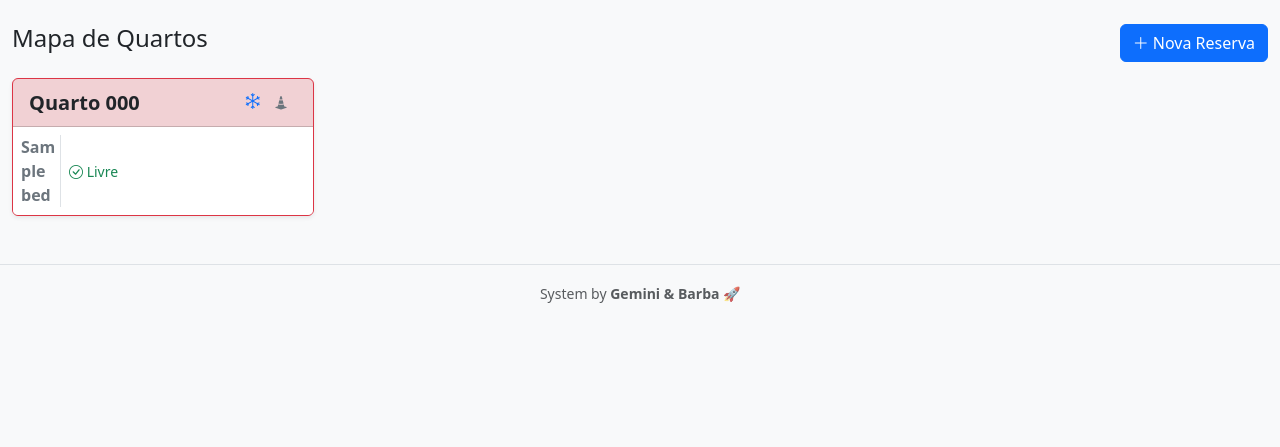
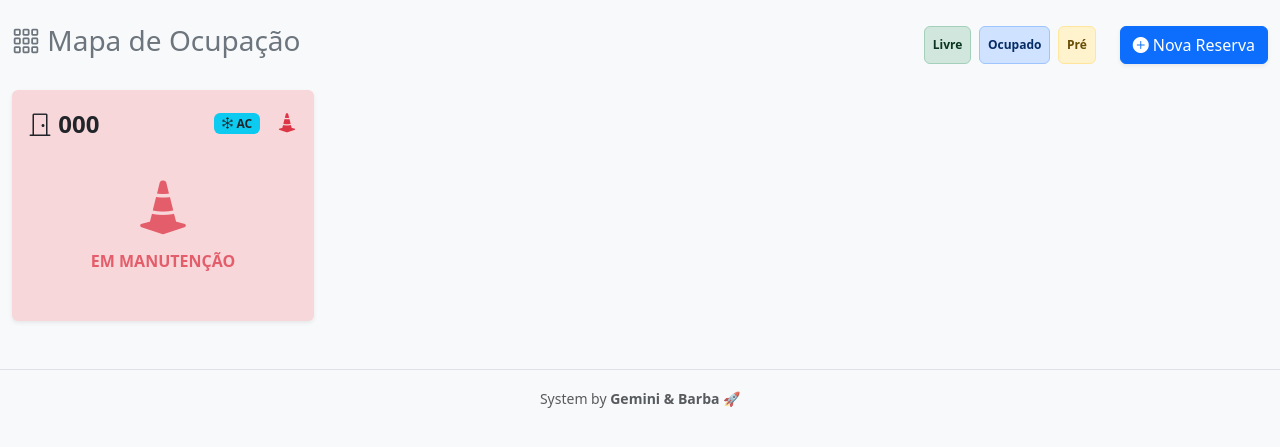
Before and after one commit to RodrigoRicardoAlves/tybis_hotelaria, a Django app: page / in a window 1280 px wide. Shown: the part 56-503 px from the top of the page. Run offline with Django 5.2, Linux system fonts and the light colour scheme; a user stored in the database is signed in; tables that the repository leaves empty hold one stand-in row (values such as "Sample post"); data that the repository does not hold is empty; some libraries are stand-ins or nearby versions.

Commit message:
mudança nas cores.

```diff
--- a/core/templates/core/dashboard.html
+++ b/core/templates/core/dashboard.html
@@ -1,40 +1,66 @@
 {% extends 'base.html' %}
 
 {% block content %}
-<div class="d-flex justify-content-between mb-3">
-    <h4>Mapa de Quartos</h4>
-    <button class="btn btn-primary" hx-get="{% url 'new_reservation_modal' %}" hx-target="#modal-content" data-bs-toggle="modal" data-bs-target="#mainModal">
-        <i class="bi bi-plus-lg"></i> Nova Reserva
-    </button>
+<div class="d-flex justify-content-between align-items-center mb-4">
+    <h3 class="text-secondary"><i class="bi bi-grid-3x3-gap"></i> Mapa de Ocupação</h3>
+
+    <div class="d-flex gap-2">
+        <span class="badge bg-success-subtle text-success-emphasis border border-success-subtle d-flex align-items-center">Livre</span>
+        <span class="badge bg-primary-subtle text-primary-emphasis border border-primary-subtle d-flex align-items-center">Ocupado</span>
+        <span class="badge bg-warning-subtle text-warning-emphasis border border-warning-subtle d-flex align-items-center">Pré</span>
+
+        <button class="btn btn-primary ms-3 shadow-sm" hx-get="{% url 'new_reservation_modal' %}" hx-target="#modal-content" data-bs-toggle="modal" data-bs-target="#mainModal">
+            <i class="bi bi-plus-circle-fill"></i> Nova Reserva
+        </button>
+    </div>
 </div>
 
 <div class="row g-3">
     {% for item in dashboard_data %}
     <div class="col-12 col-md-6 col-lg-4 col-xl-3">
-        <div class="card h-100 shadow-sm {% if item.room.is_maintenance %}border-danger bg-danger-subtle{% endif %}">
+        <div class="card h-100 shadow-sm border-0 {% if item.room.is_maintenance %}bg-danger-subtle{% else %}border-top border-4 border-primary{% endif %}">
 
-            <div class="card-header d-flex justify-content-between align-items-center">
-                <span class="fw-bold fs-5">Quarto {{ item.room.number }}</span>
-                <div>
+            <div class="card-header bg-transparent border-0 d-flex justify-content-between align-items-center pb-0 pt-3">
+                <span class="fw-bold fs-4 text-dark">
+                    <i class="bi bi-door-closed"></i> {{ item.room.number }}
+                </span>
+
+                <div class="d-flex gap-2 align-items-center">
                     {% if item.room.climate == 'AC' %}
-                        <i class="bi bi-snow text-primary" title="Ar Condicionado"></i>
+                        <span class="badge bg-info text-dark" title="Ar Condicionado"><i class="bi bi-snow"></i> AC</span>
                     {% else %}
-                        <i class="bi bi-fan" title="Ventilador"></i>
+                        <span class="badge bg-secondary" title="Ventilador"><i class="bi bi-fan"></i> Vent</span>
                     {% endif %}
 
-                    <button class="btn btn-sm btn-link text-secondary"
+                    {% if request.user.is_staff %}
+                    <button class="btn btn-sm btn-link text-secondary p-0 ms-2"
                             hx-post="{% url 'toggle_maintenance' item.room.id %}"
-                            hx-confirm="Travar/Destravar quarto para manutenção?">
-                        <i class="bi bi-cone-striped"></i>
+                            hx-confirm="Alterar status de manutenção do Quarto {{ item.room.number }}?"
+                            title="Manutenção">
+                        {% if item.room.is_maintenance %}
+                            <i class="bi bi-cone-striped text-danger fs-5"></i>
+                        {% else %}
+                            <i class="bi bi-gear fs-5"></i>
+                        {% endif %}
                     </button>
+                    {% endif %}
                 </div>
             </div>
 
-            <ul class="list-group list-group-flush">
-                {% for bed_info in item.beds %}
-                    {% include 'core/partials/bed_card.html' with bed=bed_info.bed res=bed_info.res %}
-                {% endfor %}
-            </ul>
+            <div class="card-body p-2">
+                {% if item.room.is_maintenance %}
+                    <div class="text-center text-danger py-4 opacity-75">
+                        <i class="bi bi-cone-striped display-4"></i>
+                        <p class="fw-bold mt-2">EM MANUTENÇÃO</p>
+                    </div>
+                {% else %}
+                    <ul class="list-group list-group-flush rounded-3 overflow-hidden">
+                        {% for bed_info in item.beds %}
+                            {% include 'core/partials/bed_card.html' with bed=bed_info.bed res=bed_info.res %}
+                        {% endfor %}
+                    </ul>
+                {% endif %}
+            </div>
         </div>
     </div>
     {% endfor %}
--- a/core/templates/core/partials/bed_card.html
+++ b/core/templates/core/partials/bed_card.html
@@ -1,33 +1,53 @@
-<li class="list-group-item p-2 d-flex justify-content-between align-items-center" id="bed-{{ bed.id }}">
+<li class="list-group-item p-2 d-flex justify-content-between align-items-center
+    {% if not res %}
+        list-group-item-success
+    {% elif res.status == 'PRE' %}
+        list-group-item-warning
+    {% else %}
+        list-group-item-primary
+    {% endif %}"
+    id="bed-{{ bed.id }}">
 
-    <div style="width: 40px;" class="fw-bold text-secondary border-end me-2">
+    <div style="width: 40px; font-size: 1.1em;" class="fw-bold border-end border-dark-subtle me-2 text-center">
         {{ bed.name }}
     </div>
 
     <div class="flex-grow-1 lh-sm">
         {% if res %}
-            <div class="fw-bold text-truncate" style="max-width: 150px;">{{ res.guest.name }}</div>
-            <div class="small text-muted">
-                <i class="bi bi-building"></i> {{ res.guest.company }}
+            <div class="fw-bold text-dark d-flex align-items-center gap-2">
+                <i class="bi bi-person-fill"></i> {{ res.guest.name }}
+            </div>
+
+            <div class="small mt-1 d-flex align-items-center flex-wrap gap-2 text-dark-emphasis">
+                <span><i class="bi bi-building"></i> {{ res.guest.company }}</span>
+
+                {% if res.has_luggage %}
+                    <span class="badge bg-danger text-white border border-light">
+                        <i class="bi bi-suitcase-fill"></i> Mala
+                    </span>
+                {% endif %}
+
                 {% if res.status == 'PRE' %}
-                    <span class="badge bg-warning text-dark ms-1">Pré</span>
+                    <span class="badge bg-white text-warning border border-warning">Pré-reserva</span>
                 {% endif %}
             </div>
         {% else %}
-            <span class="text-success small"><i class="bi bi-check-circle"></i> Livre</span>
+            <div class="text-success-emphasis fw-medium">
+                <i class="bi bi-check-circle-fill"></i> Livre
+            </div>
         {% endif %}
     </div>
 
     {% if res %}
-    <div class="btn-group btn-group-sm">
-        <button class="btn {% if res.has_luggage %}btn-warning{% else %}btn-outline-secondary{% endif %}"
+    <div class="btn-group btn-group-sm bg-white rounded shadow-sm ms-2">
+        <button class="btn {% if res.has_luggage %}btn-danger{% else %}btn-outline-secondary{% endif %} border-0"
                 hx-post="{% url 'toggle_luggage' res.id %}"
                 hx-target="#bed-{{ bed.id }}"
                 title="Mala">
             <i class="bi bi-suitcase-lg-fill"></i>
         </button>
 
-        <button class="btn btn-outline-primary"
+        <button class="btn btn-outline-primary border-0"
                 hx-get="{% url 'change_room_modal' res.id %}"
                 hx-target="#modal-content"
                 data-bs-toggle="modal" data-bs-target="#mainModal"
@@ -35,13 +55,22 @@
             <i class="bi bi-arrow-left-right"></i>
         </button>
 
-        <button class="btn btn-outline-danger"
+        <button class="btn btn-outline-danger border-0"
                 hx-post="{% url 'checkout' res.id %}"
                 hx-target="#bed-{{ bed.id }}"
-                hx-confirm="Confirmar saída?"
+                hx-confirm="Confirmar saída de {{ res.guest.name }}?"
                 title="Checkout">
             <i class="bi bi-box-arrow-right"></i>
         </button>
     </div>
+    {% else %}
+         <button class="btn btn-sm btn-outline-success bg-white border-0 shadow-sm"
+            hx-get="{% url 'new_reservation_modal' %}"
+            hx-target="#modal-content"
+            data-bs-toggle="modal"
+            data-bs-target="#mainModal"
+            title="Reservar esta cama">
+            <i class="bi bi-plus-lg"></i>
+         </button>
     {% endif %}
 </li>
```
